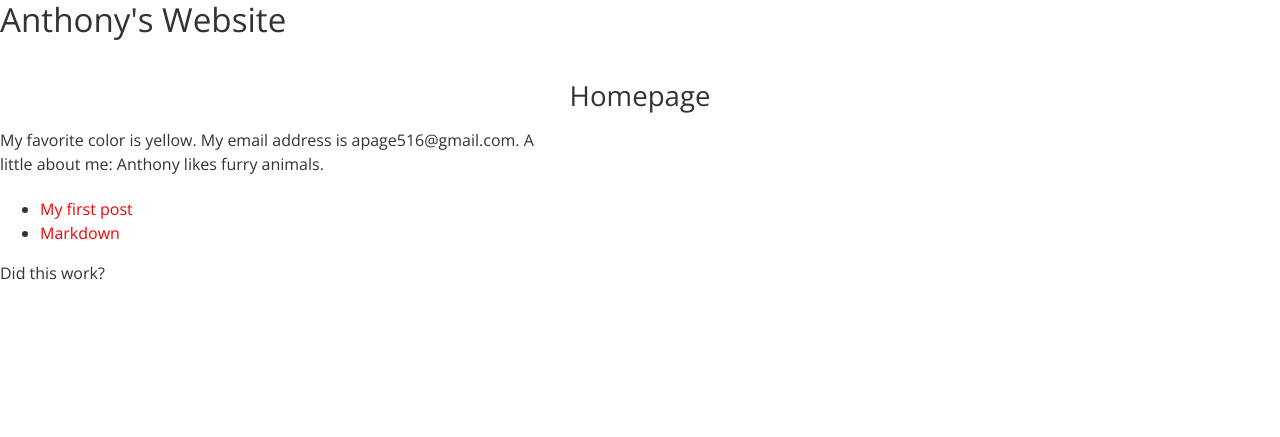
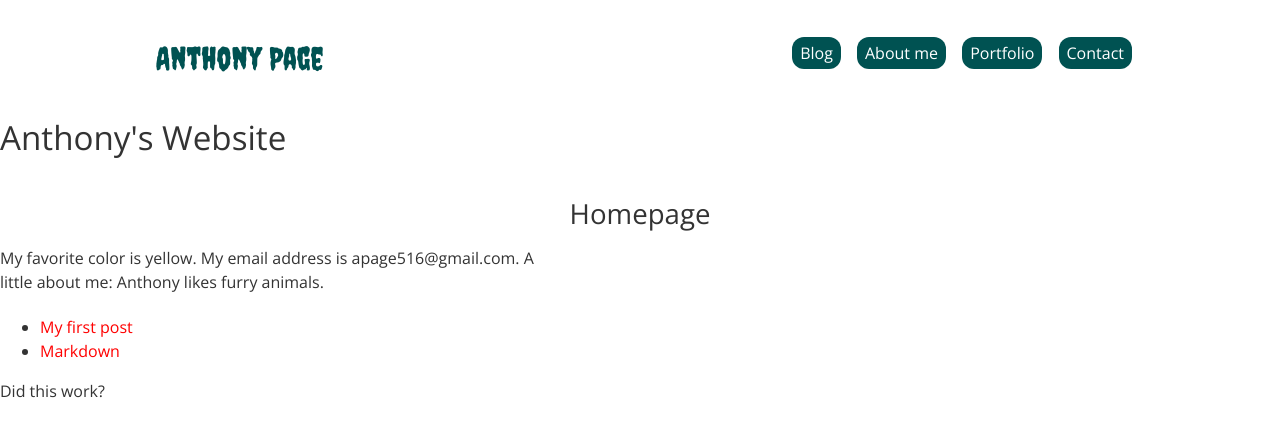
Before and after one commit to theanthonypage/theanthonypage.github.io, a Jekyll site: the page built from index.html, in a window 1280 px wide. Shown: the top 437 px of the page. Built offline with Jekyll 4.4.1, drawn with Linux system fonts in a browser that asks for light colours.

Commit message:
added header include, added to default layout

```diff
--- /dev/null
+++ b/_includes/header.html
@@ -0,0 +1,13 @@
+<header class="site-header cf">
+            <div class="container">
+                <a class="site-title" href="#">Anthony Page</a>
+                <nav class="navbar">
+                    <ul class="header-nav">
+                        <li><a class="nav-link" href="#">Blog</a></li>
+                        <li><a class="nav-link" href="#">About me</a></li>
+                        <li><a class="nav-link" href="#">Portfolio</a></li>
+                        <li><a class="nav-link" href="#">Contact</a></li>
+                    </ul>
+                </nav>
+           </div> <!-- / container -->
+        </header><!-- / header -->
--- a/_layouts/default.html
+++ b/_layouts/default.html
@@ -1,4 +1,5 @@
 {% include head.html %}
+{% include header.html %}
 {{ content }}
 <p>Did this work?</p>
 {% include footer.html %}
```
